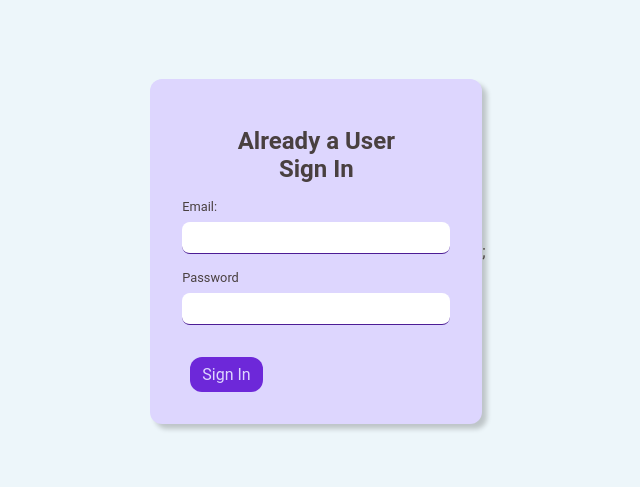
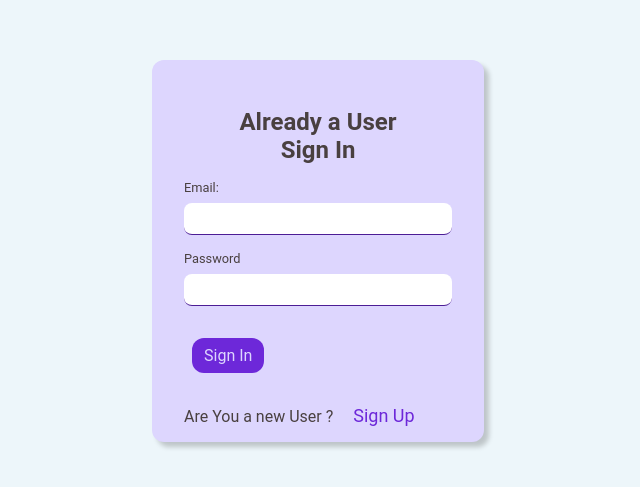
Before and after one commit to azlanniazi/myToDo, a React (Vite) app: page /signin in a window 1280 px wide. Shown: the part 149-636 px from the top of the page, without its empty margins (322-962 px from the left). Built offline with nearby package versions, Linux system fonts and the light colour scheme.

Commit message:
Added Sign up options in Signup Form

```diff
--- a/src/features/authentication/SignInForm.tsx
+++ b/src/features/authentication/SignInForm.tsx
@@ -5,7 +5,7 @@ import { FieldState, FormReducerActionType, InputFieldType } from "../../types";
 import { signInFields } from "../../utils/formsData";
 import { auth } from "../../firebase.config";
 import { signInWithEmailAndPassword } from "firebase/auth";
-import { useNavigate } from "react-router-dom";
+import { Link, useNavigate } from "react-router-dom";
 import { toast } from "react-toastify";
 
 interface SignInFormStateType {
@@ -98,6 +98,12 @@ export default function SignInForm() {
             Sign In
           </button>
         </div>
+        <p>
+          Are You a new User ?{" "}
+          <Link className="inlineLink" to={"signup"}>
+            Sign Up
+          </Link>
+        </p>
       </form>
     </Card>
   );
--- a/src/index.css
+++ b/src/index.css
@@ -242,6 +242,13 @@ label {
   bottom: 0;
   left: 20%;
   right: 20%;
-padding: 0.5px;
+  padding: 0.5px;
   background: var(--primary-color);
 }
+
+/* inline Link */
+.inlineLink {
+  padding: 0.5rem 1rem;
+  font-size: large;
+  color: var(--primary-color);
+}
--- a/src/pages/SignIn.tsx
+++ b/src/pages/SignIn.tsx
@@ -4,7 +4,8 @@ import styles from "../assets/style/authPage.module.css";
 function SignIn() {
   return (
     <main className={styles.authContainer}>
-      <SignInForm></SignInForm>;
+      <SignInForm></SignInForm>
+
     </main>
   );
 }
```
